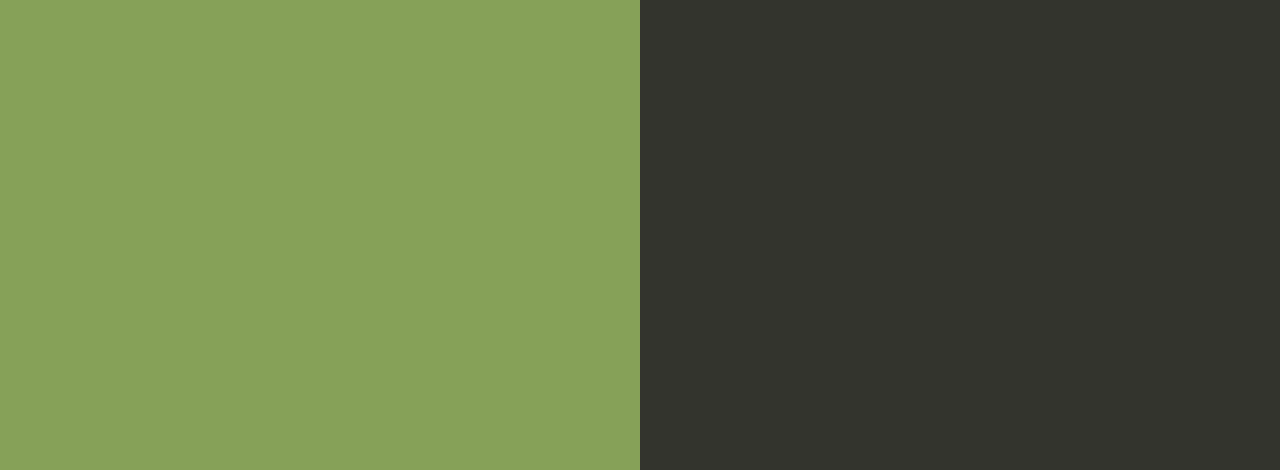
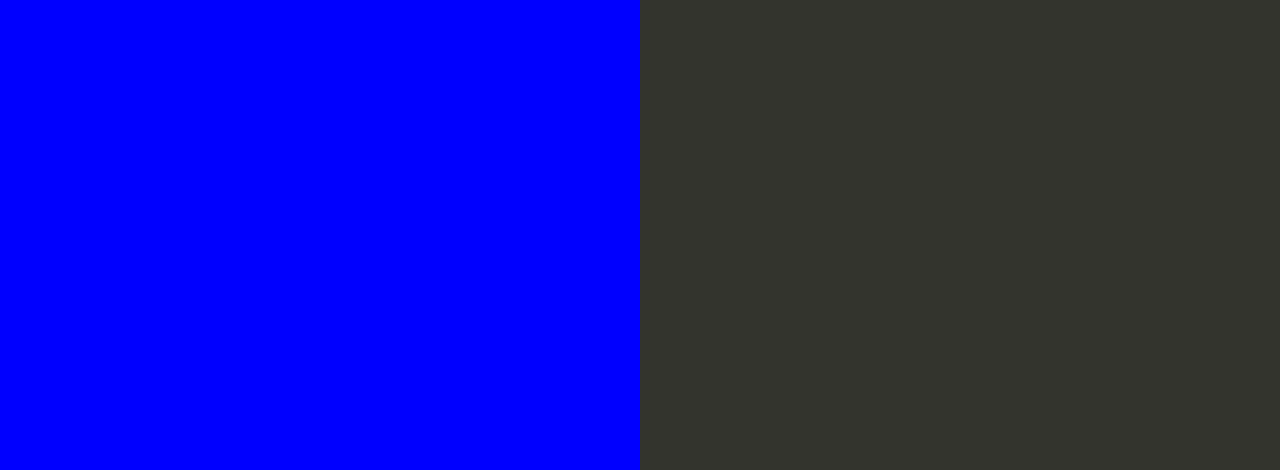
Before and after one commit to josemnr/Cloud-Practica-7, a website: page index.html in a window 1280 px wide. Shown: the part 330-800 px from the top of the page. Drawn offline with Linux system fonts and the light colour scheme.

```diff
--- a/index.html
+++ b/index.html
@@ -35,7 +35,7 @@
 
         text-align: right;
         padding-top: 11em;
-        background-color: #86A158;
+        background-color: blue;
 
       }
       .textColumn p {
```
